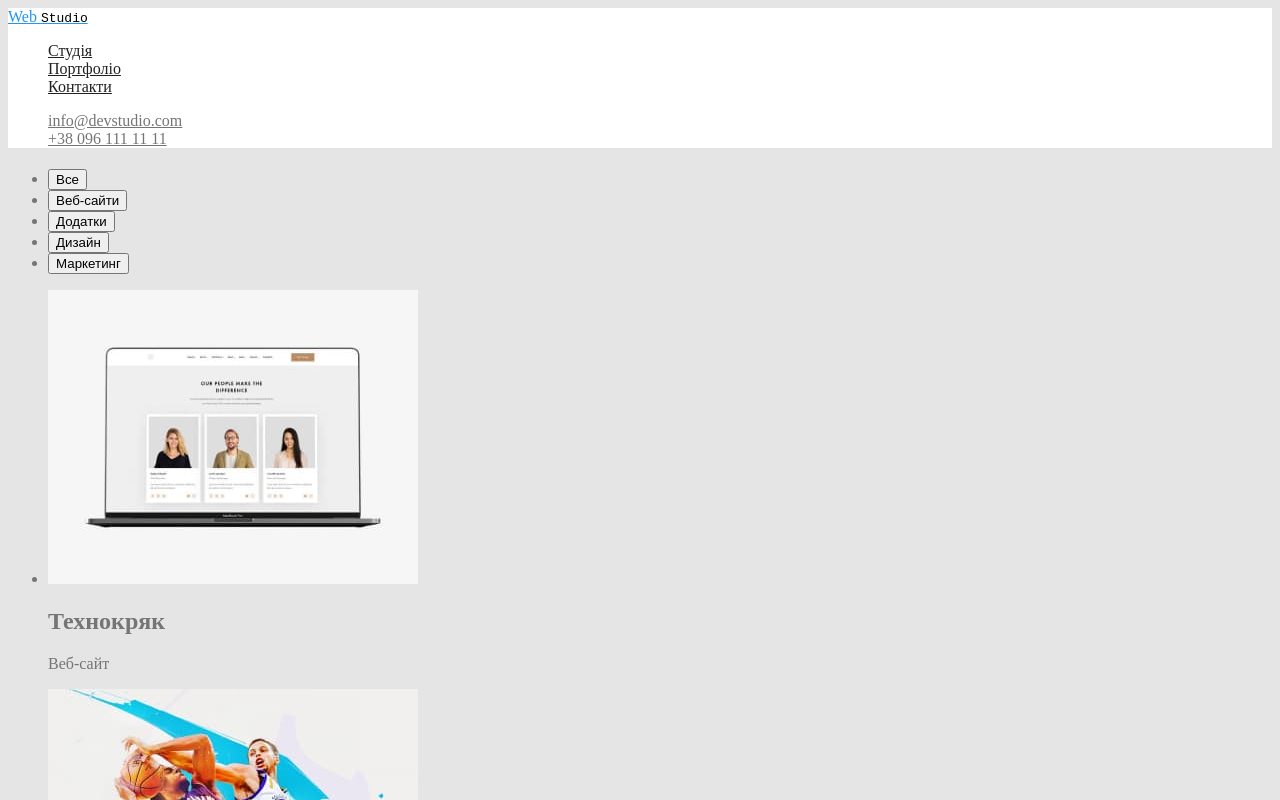
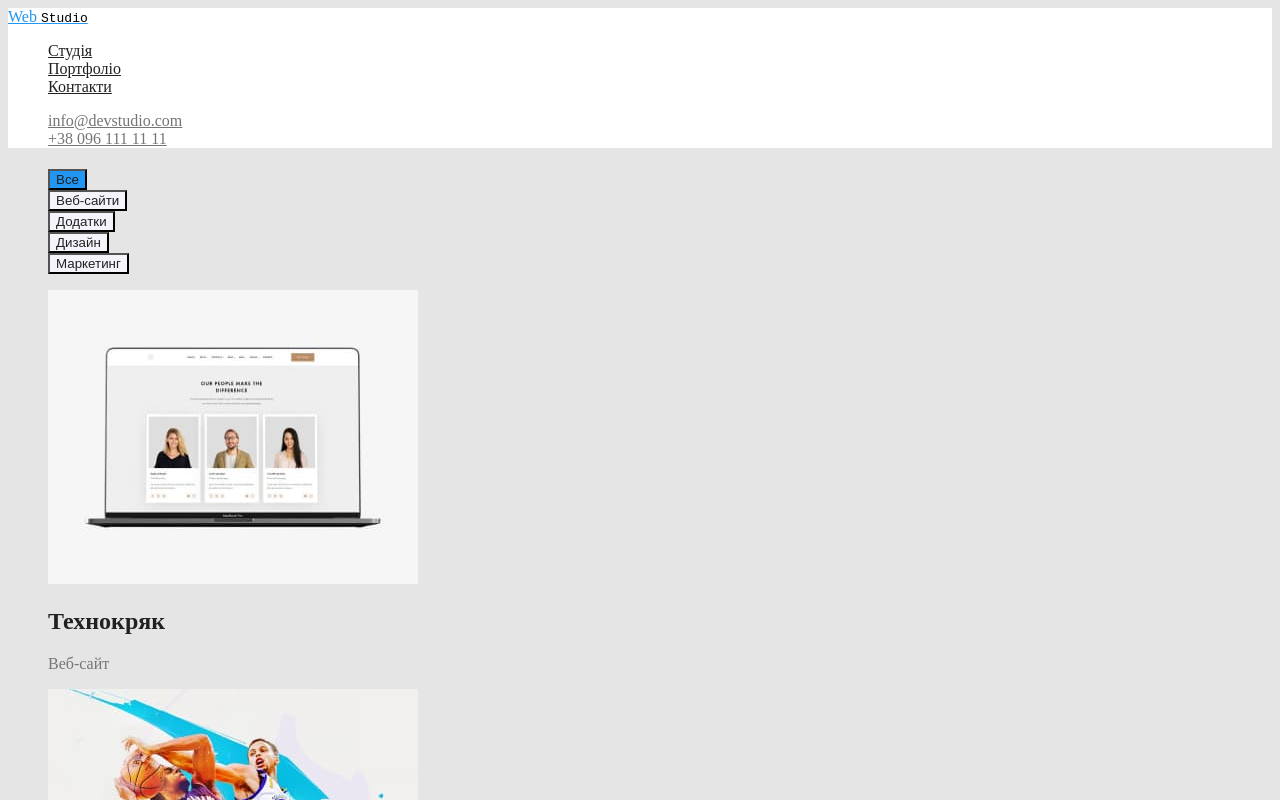
Before and after one commit to OlegBegen/goit-markup-hw-02, a plain HTML site: page portfolio.html in a window 1280 px wide. Both pictures are taken after a click on the button "Все". Shown: the top 800 px of the page. Drawn offline with Linux system fonts and the light colour scheme.

Commit message:
add styles portfolio

```diff
--- a/css/styles.css
+++ b/css/styles.css
@@ -11,6 +11,7 @@
   --background-button-: #2196F3;
   --background-heder-: #FFFFFF;
   --background-general: #E5E5E5;
+  --background-portf-button: #F5F4FA
 }
 body{
  background-color: var(--background-general);
@@ -83,3 +84,23 @@ background-color: var(--background-scond);
 .contact .cont-list{
   color: var(--color-text-);
 }
+
+/* стилізація портфоліо */
+
+.portf-main{
+  background-color: var(--background-general)
+}
+
+.button-list{
+  background-color: var(--background-portf-button);
+  color: var(--color-general-);
+}
+
+.button-list:hover,
+.button-list:focus{
+  background-color: var(--background-button-);
+}
+
+.project-title{
+  color: var(--color-general-);
+}
--- a/portfolio.html
+++ b/portfolio.html
@@ -44,62 +44,62 @@
     <!-- Mein -->
     <main>
       <!-- Продук -->
-      <section>
+      <section class="portf-main">
         <!-- Фільтер -->
         <div>
-          <ul>
-            <li><button type="button">Все</button></li>
-            <li><button type="button">Веб-сайти</button></li>
-            <li><button type="button">Додатки</button></li>
-            <li><button type="button">Дизайн</button></li>
-            <li><button type="button">Маркетинг</button></li>
+          <ul class="portf-button list">
+            <li><button type="button" class="button-list">Все</button></li>
+            <li><button type="button" class="button-list">Веб-сайти</button></li>
+            <li><button type="button" class="button-list">Додатки</button></li>
+            <li><button type="button" class="button-list">Дизайн</button></li>
+            <li><button type="button" class="button-list">Маркетинг</button></li>
           </ul>
         </div>
 
-        <ul>
+        <ul class="portf-project list">
           <li>
             <img src="./images/p-img001.jpg" alt="foto-1" width="370" />
-            <h2>Технокряк</h2>
+            <h2 class="project-title">Технокряк</h2>
             <p>Веб-сайт</p>
           </li>
           <li>
             <img src="./images/p-img002.jpg" alt="foto-2" width="370" />
-            <h2>Постер New Orlean vs Golden Star</h2>
+            <h2 class="project-title">Постер New Orlean vs Golden Star</h2>
             <p>Дизайн</p>
           </li>
           <li>
             <img src="./images/p-img003.jpg" alt="foto-3" width="370" />
-            <h2>Ресторан Seafood</h2>
+            <h2 class="project-title">Ресторан Seafood</h2>
             <p>Додаток</p>
           </li>
           <li>
             <img src="./images/p-img004.jpg" alt="foto-4" width="370" />
-            <h2>Проект Prime</h2>
+            <h2 class="project-title">Проект Prime</h2>
             <p>Маркетинг</p>
           </li>
           <li>
             <img src="./images/p-img005.jpg" alt="foto-5" width="370" />
-            <h2>Проект Boxes</h2>
+            <h2 class="project-title">Проект Boxes</h2>
             <p>Додаток</p>
           </li>
           <li>
             <img src="./images/p-img006.jpg" alt="foto-6" width="370" />
-            <h2>Inspiration has no Borders</h2>
+            <h2 class="project-title">Inspiration has no Borders</h2>
             <p>Веб-сайт</p>
           </li>
           <li>
             <img src="./images/p-img007.jpg" alt="foto-7" width="370" />
-            <h2>Издание Limited Edition</h2>
+            <h2 class="project-title">Издание Limited Edition</h2>
             <p>Дизайн</p>
           </li>
           <li>
             <img src="./images/p-img008.jpg" alt="foto-8" width="370" />
-            <h2>Проект LAB</h2>
+            <h2 class="project-title">Проект LAB</h2>
             <p>Маркетинг</p>
           </li>
           <li>
             <img src="./images/p-img009.jpg" alt="foto-9" width="370" />
-            <h2>Growing Business</h2>
+            <h2 class="project-title">Growing Business</h2>
             <p>Додаток</p>
           </li>
         </ul>
```
